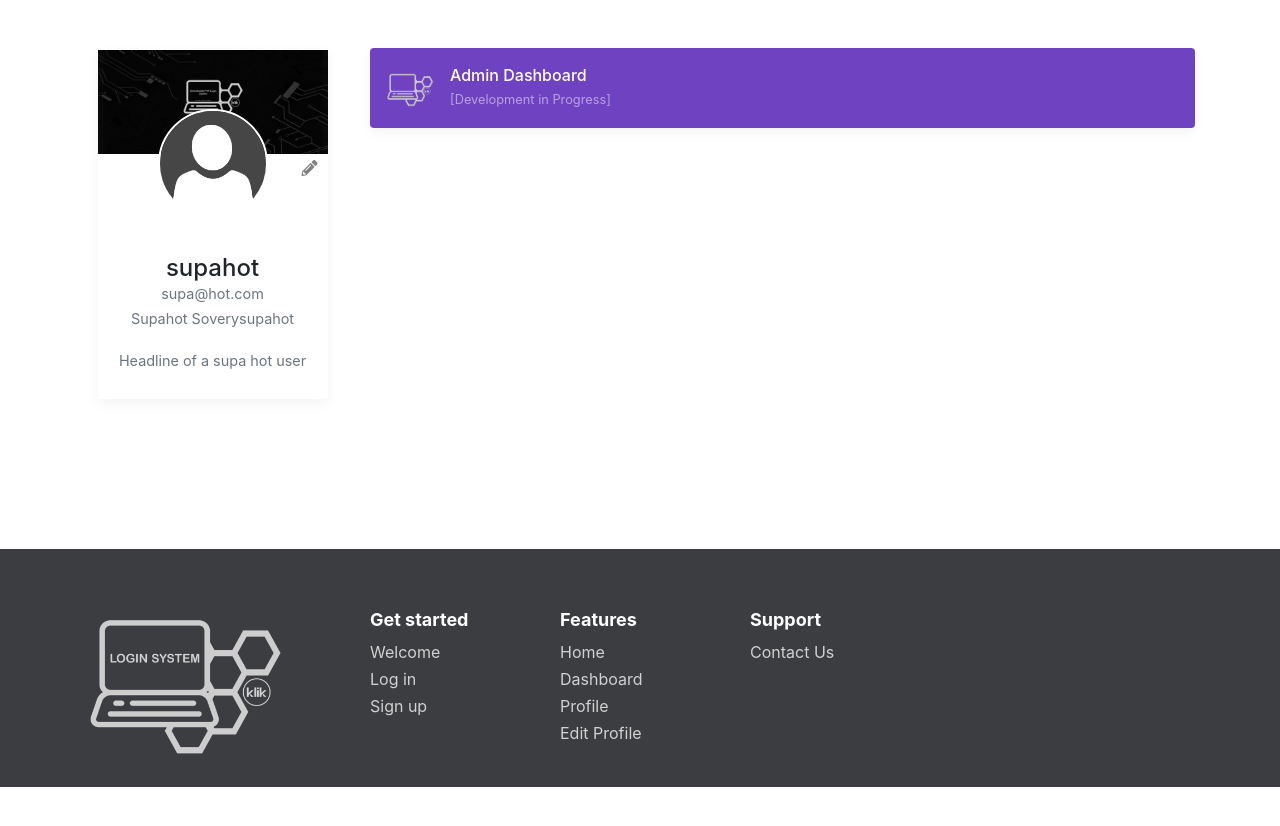
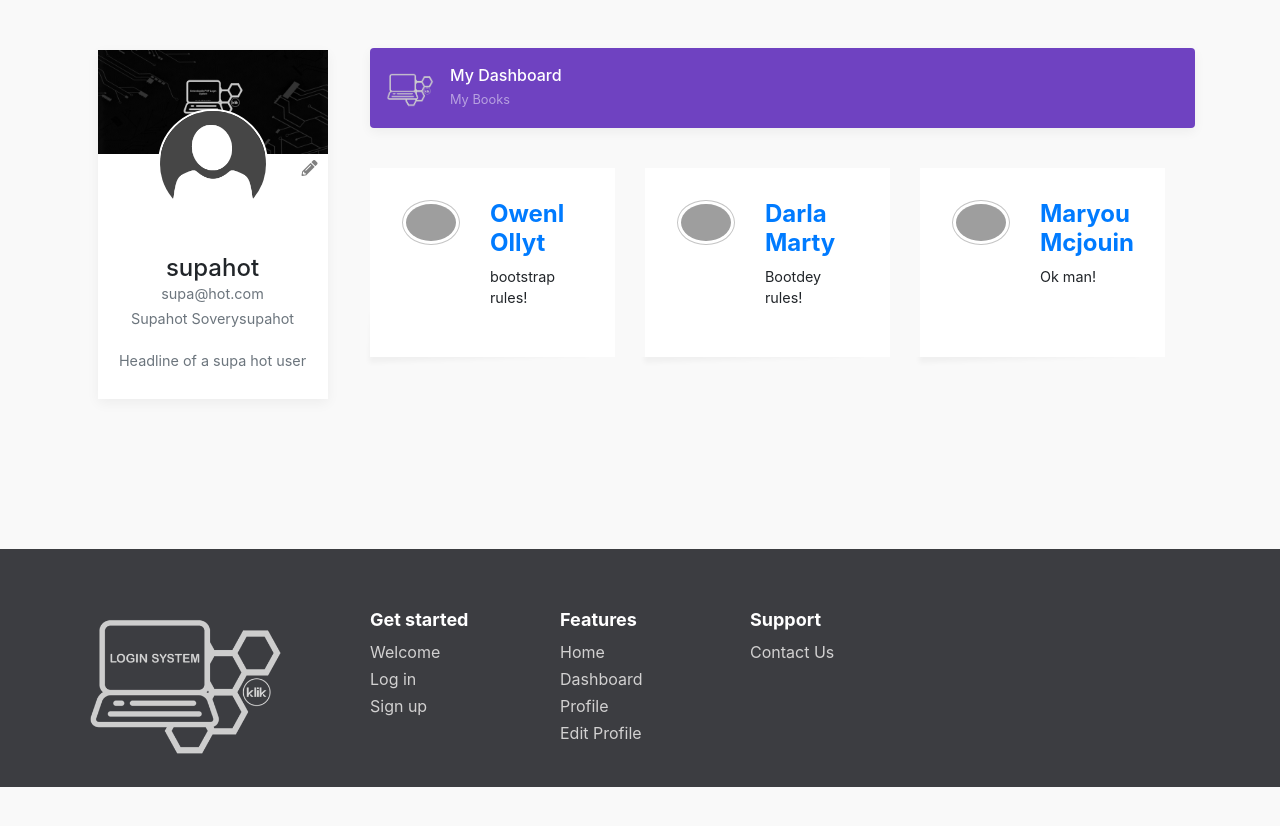
Before and after one commit to amromajali/Book-Library-Extractor, a PHP site: page /loginsystem/dashboard in a window 1280 px wide. Shown: the part 76-902 px from the top of the page. Run offline with PHP 8.4, Linux system fonts and the light colour scheme; a user stored in the database is signed in; grey boxes are pictures that could not be loaded.

Commit message:
add books table to the dashboard page

```diff
--- a/dashboard/custom.css
+++ b/dashboard/custom.css
@@ -1,3 +1,4 @@
+
 html,
 body {
     overflow-x: hidden;
@@ -15,3 +16,65 @@ body {
 .border-bottom {
     border-bottom: 1px solid #e5e5e5;
 }
+
+
+
+
+/* books style */
+
+
+body{
+    background: #F9F9F9;
+}
+.testimonials {
+ margin-top: 40px;
+}
+.testimonial {
+    margin-bottom: 3em;
+    background: #fff;
+    padding: 2em;
+    border-right: 30px solid #F9F9F9;
+    min-height: 169px;
+}
+
+.testimonial:before {
+    content: "";
+    position: absolute;
+    z-index: -1;
+    -ms-transform: skew(-3deg,-2deg);
+    -webkit-transform: skew(-3deg,-2deg);
+    -o-transform: skew(-3deg,-2deg);
+    -moz-transform: skew(-3deg,-2deg);
+    bottom: 14px;
+    box-shadow: 0 16px 5px rgba(0,0,0,.04);
+    max-width: 90%;
+    width: 90%;
+    height: 50px;
+    left: 1px;
+}
+
+.avatar .img-circle {
+    background: #fff;
+    padding: 3px;
+    border: 1px solid #c5c5c5;
+}
+
+.avatar img {
+    max-width: 100%;
+}
+
+.img-circle {
+    border-radius: 50%;
+}
+
+.testimonial h4, .testimonial h4 a {
+    font-weight: 700;
+}
+
+.testimonial h4 {
+    margin-bottom: 8px;
+}
+
+.testimonial .testimony-body {
+    font-size: .9em;
+}
--- a/dashboard/index.php
+++ b/dashboard/index.php
@@ -20,10 +20,60 @@ check_verified();
             <div class="d-flex align-items-center p-3 mt-5 mb-3 text-white-50 bg-purple rounded box-shadow">
                 <img class="mr-3" src="../assets/images/logonotextwhite.png" alt="" width="48" height="48">
                 <div class="lh-100">
-                    <h6 class="mb-0 text-white lh-100">Admin Dashboard</h6>
-                    <small>[Development in Progress]</small>
+                    <h6 class="mb-0 text-white lh-100">My Dashboard</h6>
+                    <small>My Books</small>
+
+
                 </div>
             </div>
+
+
+<div class="container testimonials">
+    <div class="row">
+        <div class="col-md-4 testimonial">
+            <div class="row">
+                <div class="avatar col-md-5">
+                    <a href="#">
+                        <img class="img-circle" src="../assets/images/bookIcon.jpeg" alt="Taylor Otwell">
+                    </a>
+                </div>
+
+                <div class="testimonial-main col-md-7">
+                    <h4 class="media-heading"><a href="#m">Owenl Ollyt</a></h4>
+                    <p class="testimony-body">bootstrap rules!</p>
+                </div>
+            </div>
+        </div>
+        <div class="col-md-4 testimonial">
+            <div class="row">
+                <div class="avatar col-md-5">
+                    <a href="#">
+                        <img class="img-circle" src="../assets/images/bookIcon.jpeg" alt="Taylor Otwell">
+                    </a>
+                </div>
+
+                <div class="testimonial-main col-md-7">
+                    <h4 class="media-heading"><a href="#">Darla Marty</a></h4>
+                    <p class="testimony-body">Bootdey rules!</p>
+                </div>
+            </div>
+        </div>
+        <div class="col-md-4 testimonial">
+            <div class="row">
+                <div class="avatar col-md-5">
+                    <a href="#">
+                        <img class="img-circle" src="../assets/images/bookIcon.jpeg" alt="Taylor Otwell">
+                    </a>
+                </div>
+
+                <div class="testimonial-main col-md-7">
+                    <h4 class="media-heading"><a href="#">Maryou Mcjouin</a></h4>
+                    <p class="testimony-body">Ok man!</p>
+                </div>
+            </div>
+        </div>
+    </div>
+</div>
 
         </div>
     </div>
```
Also changed, not shown: assets/images/_51aff2d7-8de3-428f-b305-e21028f86598.jpeg (added), 3 other files.
